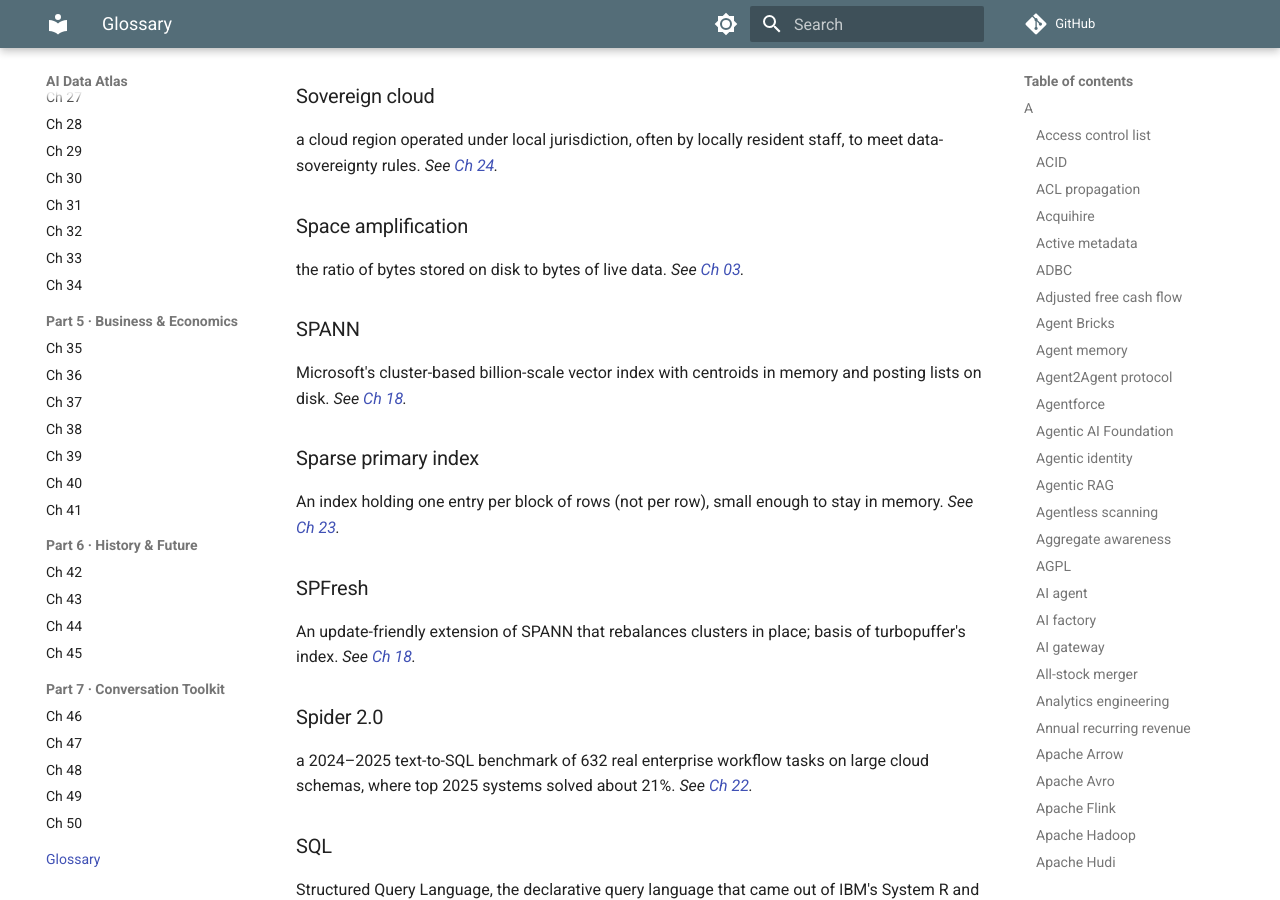
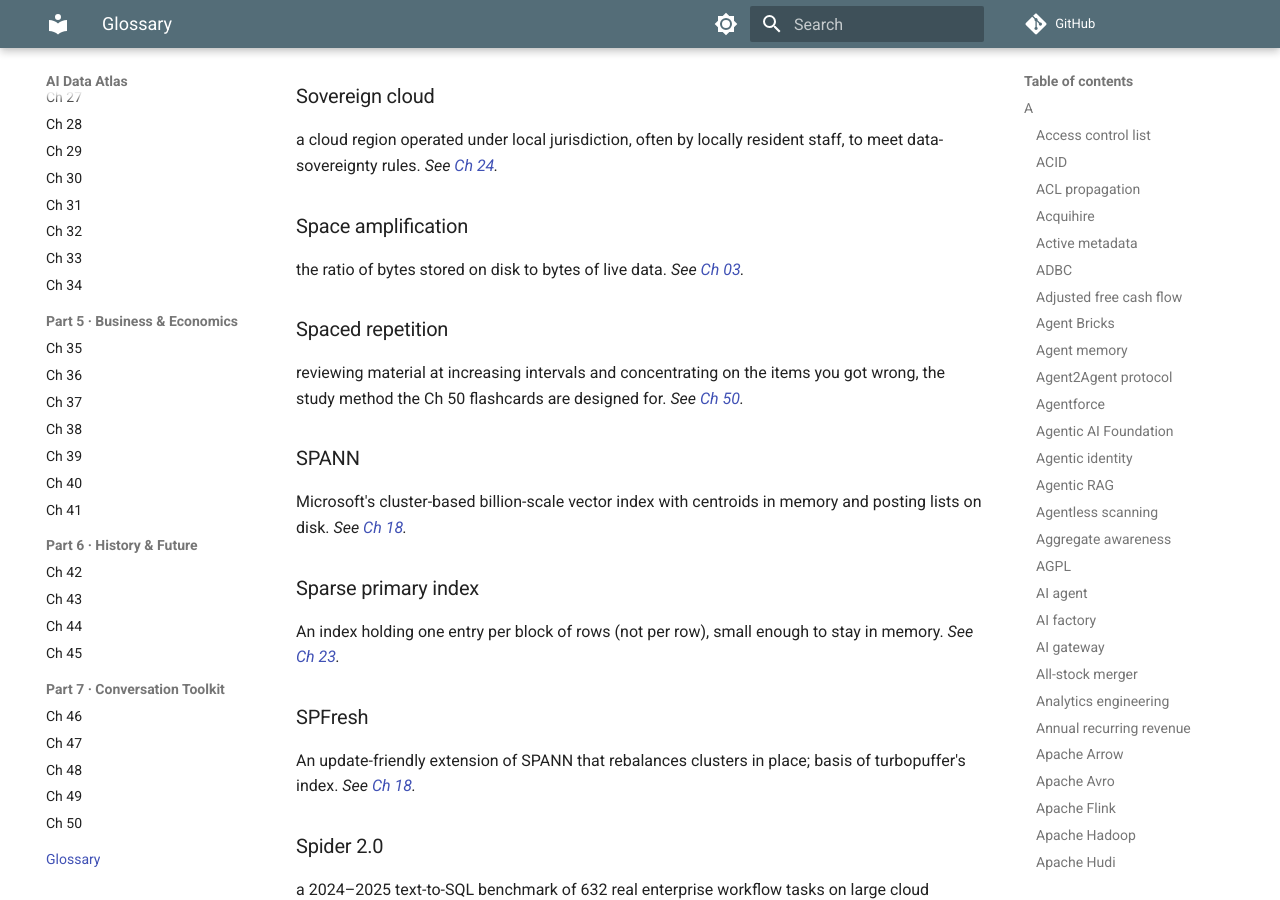
Before and after one commit to FrankHuang94/data_tech_db_claude, an MkDocs documentation site: the page built from docs/glossary.md, in a window 1280 px wide and 900 px high, scrolled down 79004 px. Built offline with MkDocs 1.6.1 and Material for MkDocs 9.7.7, drawn with Linux system fonts in a browser that asks for light colours; comment, search, counter and statistics services are not loaded.

Commit message:
glossary rebuild
Co-Authored-By: Claude Opus 5.5 <noreply@anthropic.com>
Claude-Session: https://claude.ai/code/session_015j6Et44vVa5dK62bXN3KKX

```diff
--- a/docs/glossary.md
+++ b/docs/glossary.md
@@ -2513,6 +2513,10 @@ a cloud region operated under local jurisdiction, often by locally resident staf
 ### Space amplification
 
 the ratio of bytes stored on disk to bytes of live data. *See [Ch 03](01-data-systems-foundations/ch03-database-internals.md).*
+
+### Spaced repetition
+
+reviewing material at increasing intervals and concentrating on the items you got wrong, the study method the Ch 50 flashcards are designed for. *See [Ch 50](07-conversation-toolkit/ch50-self-test-cheat-sheets.md).*
 
 ### SPANN
 
```
Also changed, not shown: other parts of docs/glossary.md (+1 -1 lines), glossary.md (+5 -1 lines), meta/glossary-missing.md (+0 -2 lines).
